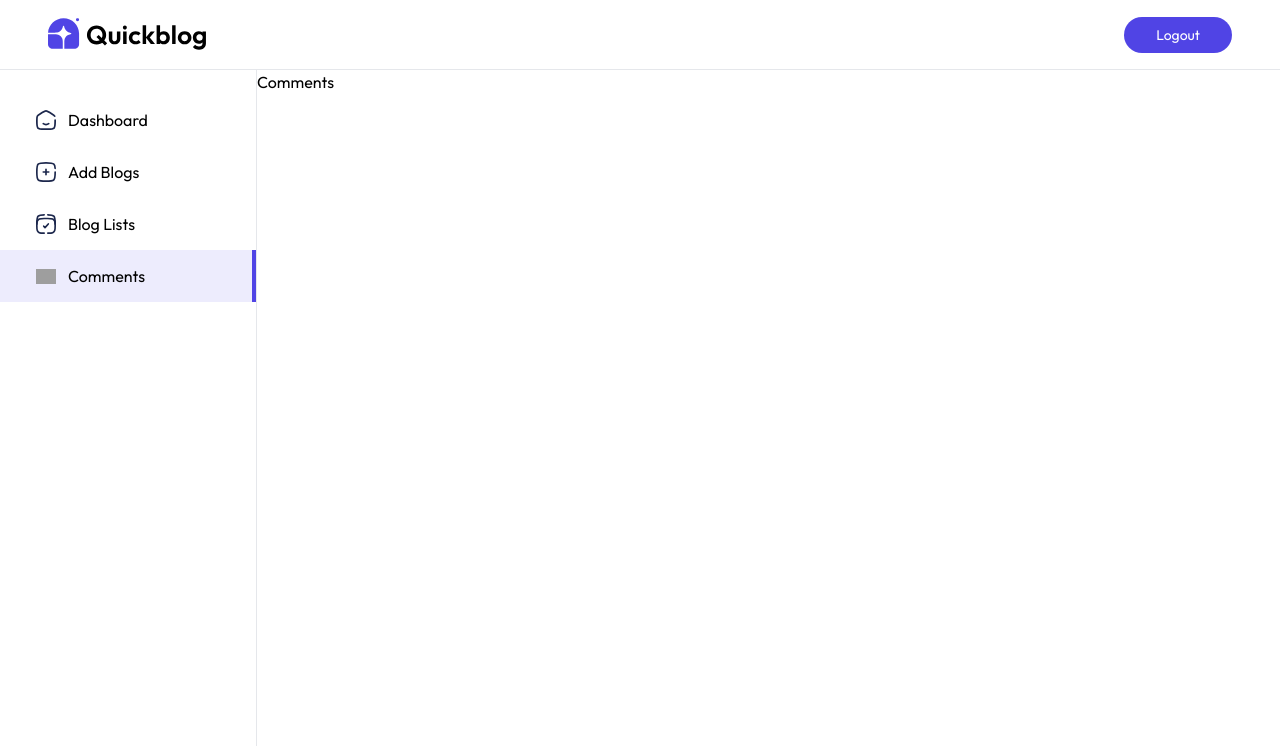
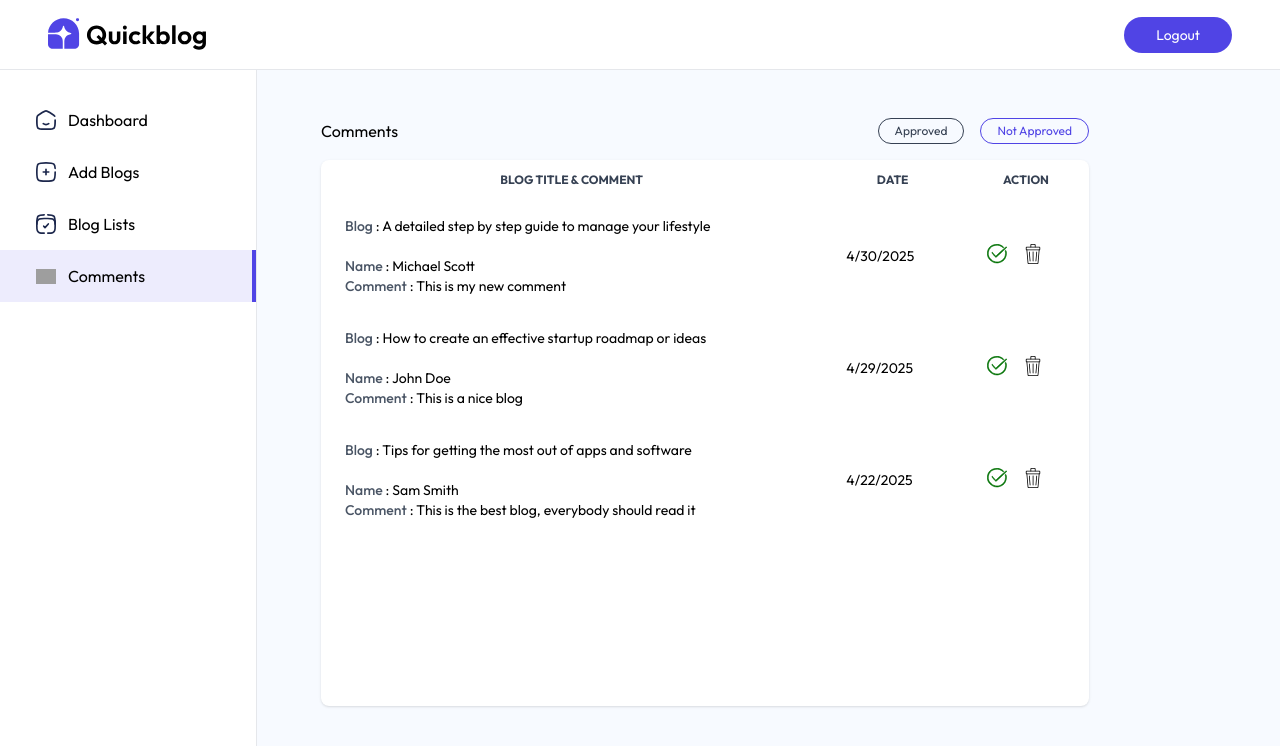
Before and after one commit to RaunakMishr/ThinkScribe, a React (Vite) app in the folder client/: page /admin/comments in a window 1280 px wide. Shown: the top 746 px of the page. Built offline with nearby package versions, Linux system fonts and the light colour scheme; grey boxes are pictures that could not be loaded.

Commit message:
comments page created

```diff
--- /dev/null
+++ b/client/src/pages/Admin/CommentTableItem.jsx
@@ -0,0 +1,32 @@
+import React from 'react'
+import { assets } from '../../assets/assets';
+
+const CommentTableItem = ({comment, fetchComments}) => {
+
+    const {blog, createdAt, _id} = comment;
+    const BlogDate = new Date(createdAt);
+  return (
+    <tr className='order-y border-gray-300'>
+        <td className='px-6 py-4'>
+            <b className='font-medium text-gray-600'>Blog</b> : {blog.title}
+            <br />
+            <br />
+            <b className='font-medium text-gray-600'>Name</b> : {comment.name}
+            <br />
+            <b className='font-medium text-gray-600'>Comment</b> : {comment.content}
+        </td >
+        <td className='px-6 py-4 max-sm:hidden'>{BlogDate.toLocaleDateString()}</td>
+        <td className='px-6 py-4'>
+            <div className='inline-flex items-center gap-4'>
+                {
+                !comment.isApproved ? <img src={assets.tick_icon}className='w-5 hover:scale-110 transition-all cursor-pointer'/> :<p className='text-xs border border-green-600 bg-green-100 text-green-600 rounded-full px-3 py-1'>Approved</p>
+                }
+                <img src={assets.bin_icon} alt="" className='w-5 hover:scale-110 transition-all cursor-pointer'/>
+            </div>
+        </td>
+
+    </tr>
+  )
+}
+
+export default CommentTableItem
--- a/client/src/pages/Admin/Comments.jsx
+++ b/client/src/pages/Admin/Comments.jsx
@@ -1,8 +1,54 @@
-import React from 'react'
+import React, { useEffect, useState } from 'react'
+import { comments_data } from '../../assets/assets'
+import CommentTableItem from './CommentTableItem'
 
 const Comments = () => {
+
+  const [comments, setComments] = useState([])
+  const [filter, setFilter] = useState('Not Approved')
+
+  const fetchComments = async()=>{
+    setComments(comments_data)
+  }
+
+  useEffect(()=>{
+    fetchComments()
+  },[])
   return (
-    <div>Comments</div>
+    <div className='flex-1 pt-5 px-5 sm:pt-12 sm:pl-16 bg-blue-50/50'>
+      <div className='flex justify-between items-center max-w-3xl'>
+        <h1>Comments</h1>
+        <div className='flex gap-4'>
+
+          <button onClick={()=>setFilter('Approved')} className={`shadow-custom-sm border rounded-full px-4 py-1 cursor-pointer text-xs ${filter === 'Approved'?'text-primary':'text-gray-700'}`}>Approved</button>
+
+          <button onClick={()=>setFilter('Not Approved')} className={`shadow-custom-sm border rounded-full px-4 py-1 cursor-pointer text-xs ${filter === 'Not Approved'?'text-primary':'text-gray-700'}`}> Not Approved</button>
+
+        </div>
+
+      </div>
+
+      <div className='relative h-4/5 max-w-3xl overflow-x-auto mt-4 bg-white shadow rounded-lg scrollbar-hide'>
+      <table className='w-full text-sm teext-gray-500'>
+        <thead className='text-xs text-gray-700 txt-left uppercase'>
+          <tr>
+            <th scope='col' className='px-6 py-3'> Blog Title & Comment</th>
+            <th scope='col' className='px-6 py-3 max-sm:hidded'> Date</th>
+            <th scope='col' className='px-6 py-3 '> Action</th>
+          </tr>
+        </thead>
+        <tbody>
+          {comments.filter((comment)=>{
+            if(filter==="Approved") return comment.isApproved === true;
+            return comment.isApproved===false;
+          }).map((comment, index)=> <CommentTableItem key={comment._id}
+        comment = {comment} index = {index+1}fetchComments={fetchComments}/>)}
+        </tbody>
+      </table>
+
+      </div>
+
+    </div>
   )
 }
 
--- a/client/src/pages/Admin/ListBlog.jsx
+++ b/client/src/pages/Admin/ListBlog.jsx
@@ -1,8 +1,48 @@
-import React from 'react'
+import React, { useEffect, useState } from 'react'
+import { blog_data } from '../../assets/assets'
+import BlogTableItem from '../../components/admin/BlogTableItem'
 
 const ListBlog = () => {
+
+  const [blogs, setBlogs] = useState([])
+  const fetchBlogs = async()=>{
+    setBlogs(blog_data)
+  }
+  //we have tho execute the function whenever the component gets loaded
+  useEffect(()=>{
+    fetchBlogs()
+  },[])
+
+
+
   return (
-    <div>ListBlog</div>
+    <div className='flex-1 pt-5 px-5 sm:pt-12 sm:pl-16 bg=blue-50/50'>
+      <h1>All blogs</h1>
+
+      <div className='relative h-4/5 mt-4 max-w-4xl overflow-x-auto shadow rounded-lg scrollbar-hide bg-white'>
+            <table className='w-full text-sm text-gray-500'>
+              <thead className='text-xs text-gray-600 text-left uppercase'>
+                <tr>
+                  <th scope='col' className='px-2 py-4 xl:px-6'> # </th>
+                  <th scope='col' className='px-2 py-4'> Blog Title </th>
+                  <th scope='col' className='px-2 py-4' py-4 max-sm:hidden> Date </th>
+                  <th scope='col' className='px-2 py-4' py-4 max-sm:hidden> Status </th>
+                  <th scope='col' className='px-2 py-4'> Actions </th>
+                </tr>
+
+              </thead>
+              <tbody>
+                {blogs.map((blog, index)=>{
+                  return <BlogTableItem key={blog._id} blog={blog}
+                  fetchBlogs={fetchBlogs} index={index+1}/>
+                })}
+              </tbody>
+            </table>
+
+          </div>
+    </div>
+
+
   )
 }
 
```
